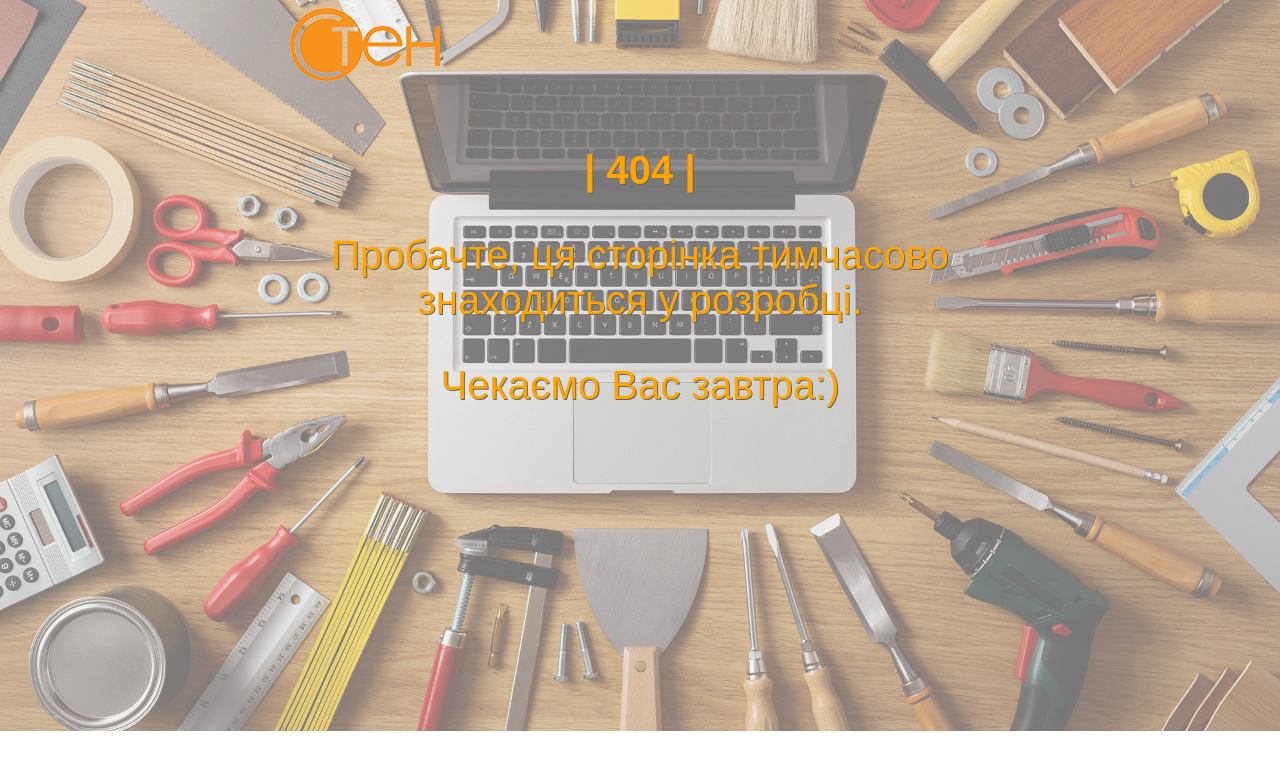
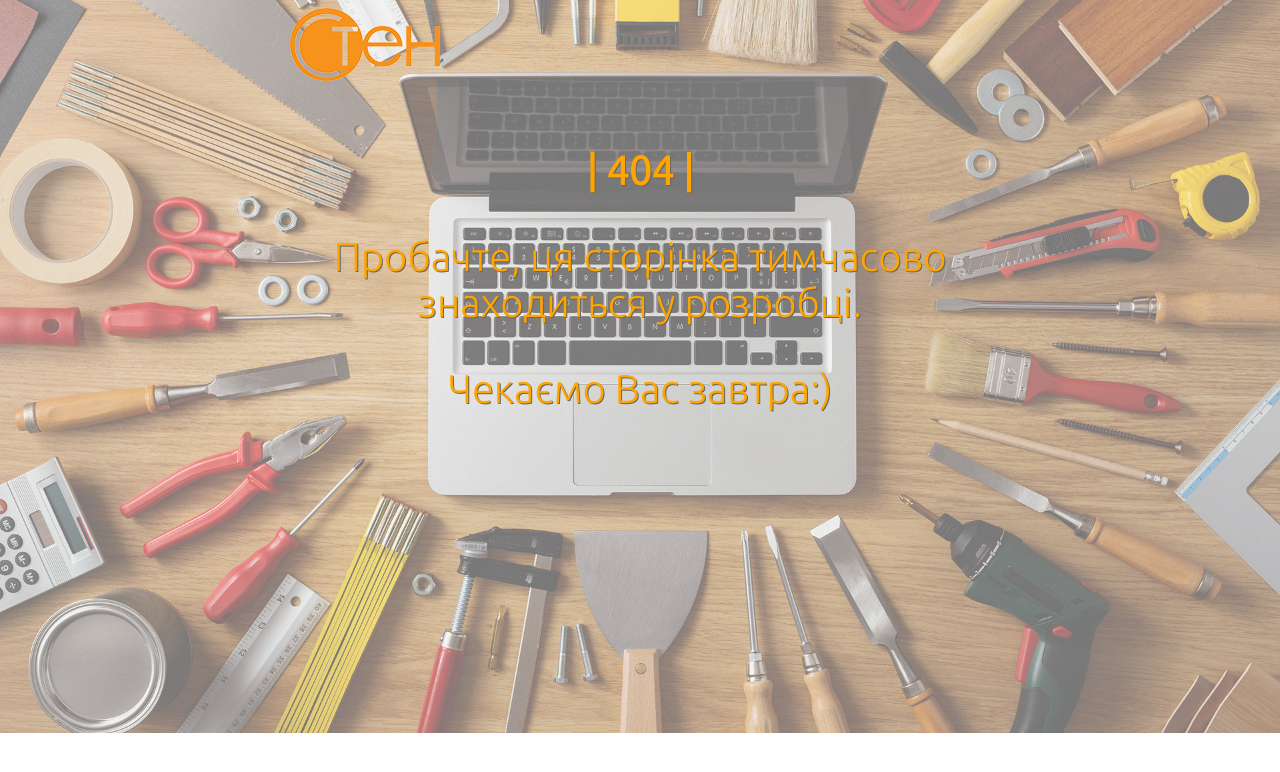
Before and after one commit to oksanasl/s-landing.github.io, a PHP site: page /404.html in a window 1280 px wide. Shown: the top 772 px of the page. Run offline with PHP 8.4, Linux system fonts and the light colour scheme.

Commit message:
- Ubuntu font added

```diff
--- a/404.html
+++ b/404.html
@@ -4,6 +4,17 @@
     <meta charset="UTF-8">
     <title>Title</title>
     <link rel="stylesheet" type="text/css" href="style404.css"/>
+    <style>
+        @font-face {
+            font-family: Ubuntu-L;
+            src: url('fonts/Ubuntu-L.ttf');
+        url('fonts/Ubuntu-L.ttf') format('truetype');
+            font-weight: lighter;
+            font-style: normal; }
+        P {
+            font-family: Ubuntu-L, sans-serif;
+        }
+    </style>
 </head>
 <body>
 <div id="notification_container">
```
Also changed, not shown: adoptive.css (+12 -6 lines).
